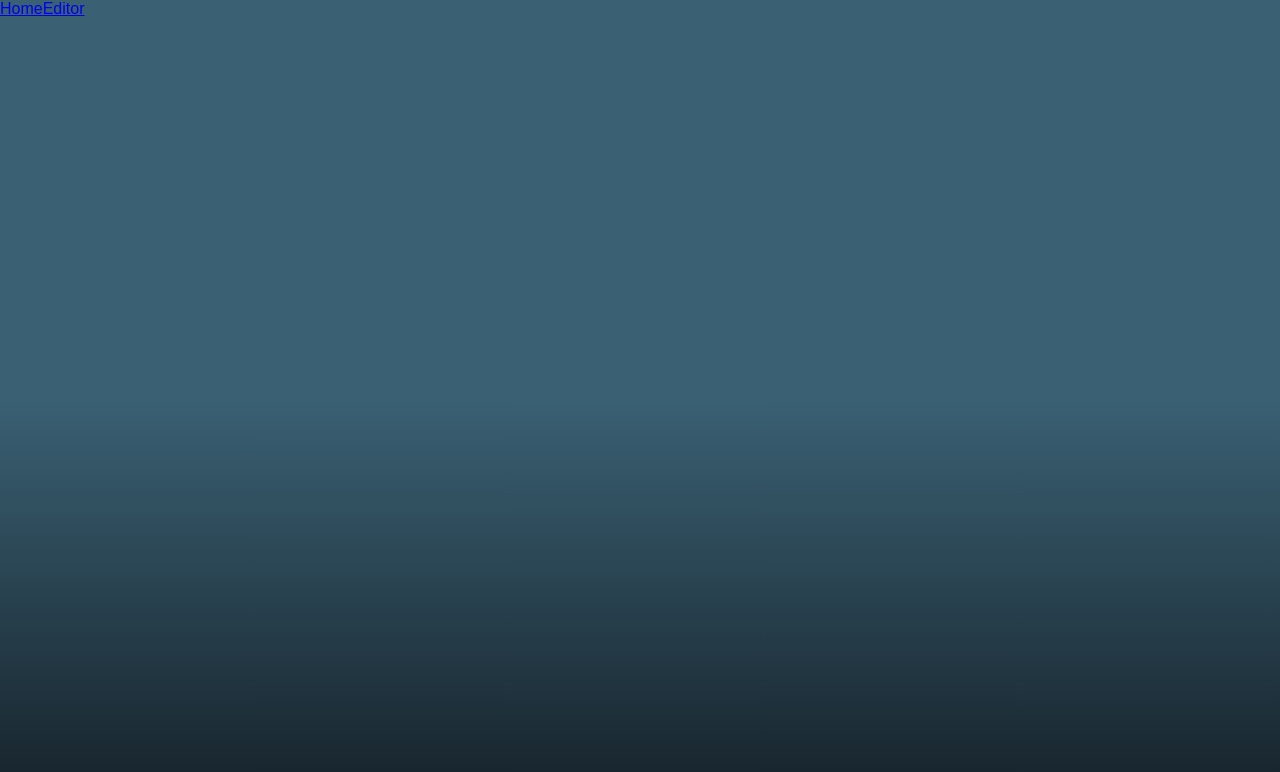
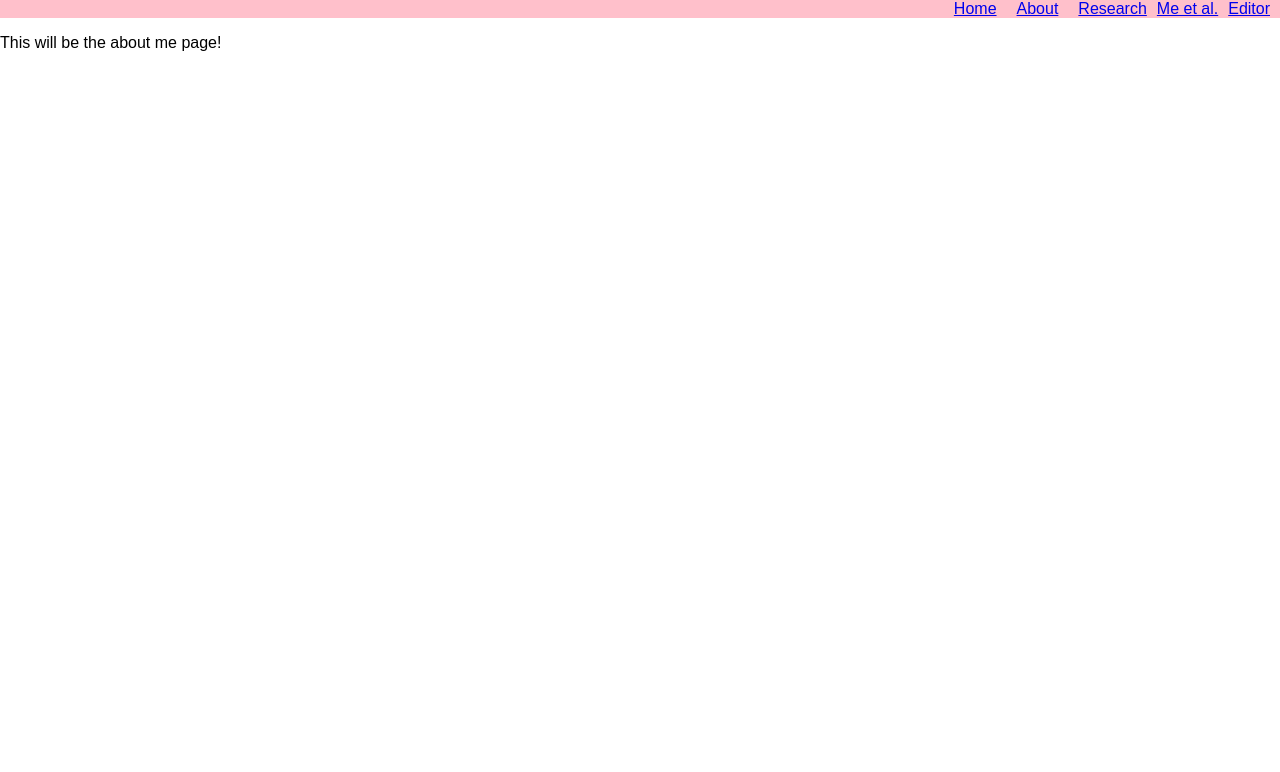
Before and after one commit to jonmlinch/the-sarah-files, a React (Create React App) app: page /about in a window 1280 px wide. Shown: the top 772 px of the page. Built offline with nearby package versions, Linux system fonts and the light colour scheme.

Commit message:
added about, research, and publication page stubs

```diff
--- a/package.json
+++ b/package.json
@@ -7,7 +7,7 @@
     "draft-js-plugins-editor": "^2.1.1",
     "draftjs-to-html": "^0.8.4",
     "immutable": "^4.0.0-rc.12",
-    "react": "^15.6.2",
+    "react": "16.6.0",
     "react-dom": "^16.6.3",
     "react-draft-wysiwyg": "^1.12.13",
     "react-emotion": "^10.0.0",
--- a/src/App.css
+++ b/src/App.css
@@ -1,103 +1,8 @@
-.App {
-  text-align: center;
+.navbar {
+	background: pink;
+	text-align: right;
 }
 
-.editors {
-	border: 1px transparent solid;
-	padding: 1.5em 2em 2.75em 2em;
-	margin: 1.25em;
-	font-family: "Didot";
-	font-size: 1.2em;
-	border-radius: 6px;
-	text-align: left;
-	line-height: 1.5em;
+.nav-element {
+	margin: 10px;
 }
-
-button {
-	border-radius: 2px;
-	margin: 0.25em;
-	width: 2.3em;
-	font-family: "Times";
-	line-height: 200%;
-  background-color: none;
-  color: #263135;
-}
-
-button.underline {
-	text-decoration: underline;
-}
-
-.underline,
-.bold,
-.italic,
-.highlight {
-	font-size: 1em;
-	text-align: center;
-}
-
-.strikethrough {
-	text-decoration: line-through;
-	font-size: 1em;
-}
-
-.editors {
-	background-color: white;
-}
-
-a {
-  cursor: pointer;
-}
-
-a:link,
-a:visited {
-	/* color: linear-gradient(to bottom, #6a11cb 0%, #2575fc 100%); */
-	color: radial-gradient(#16d9e3 0%, #30c7ec 47%, #46aef7 100%);
-}
-
-styleButton#bold {
-	font-weight: 800;
-}
-
-.styleButton#italic {
-	font-style: italic;
-	font-family: "PT Serif";
-}
-
-.styleButton#underline {
-	text-decoration: underline;
-}
-
-.material-icons {
-	font-size: 90%;
-}
-
-.styleButton,
-#link_url,
-.RichEditor-styleButton {
-	padding: 0.25em;
-	background: #f9fbfc;
-	border: none;
-	color: #3b465d;
-	margin: 0.35em;
-	border-radius: 6px;
-	width: 2.5em;
-	font-family: "Lato";
-	font-size: 90%;
-	box-shadow: 2px 2px edf3f9;
-	height: 2.25em;
-}
-
-RichEditor-activeButton {
-	background-color: #d3d3d3;
-	color: white;
-}
-
-select {
-	padding: 0.5em;
-	border: none;
-	margin: 0.35em;
-	border-radius: 6px;
-	font-family: "Open Sans";
-	font-size: 13px;
-	height: 2.25em;
-}
--- a/src/App.js
+++ b/src/App.js
@@ -2,6 +2,9 @@ import React, { Component } from 'react';
 import { BrowserRouter as Router, Route } from 'react-router-dom'
 import Home from './components/Home'
 import Nav from './components/Nav'
+import About from './components/About'
+import Research from './components/Research'
+import Pubs from './components/Publications'
 import Wysiwyg from './components/Wysiwyg'
 import './App.css';
 
@@ -12,6 +15,9 @@ class App extends Component {
         <div>
           <Nav />
           <Route exact path="/" component={Home} />
+          <Route path="/about" component={About} />
+          <Route path="/research" component={Research} />
+          <Route path="/publications" component={Pubs} />
           <Route path="/editor" component={Wysiwyg} />
         </div>
       </Router>
--- /dev/null
+++ b/src/components/About.js
@@ -0,0 +1,14 @@
+import React, { Component } from 'react';
+
+
+class About extends Component {
+    render() {
+        return (
+            <div className="loader">
+                <p>This will be the about me page!</p>
+            </div>
+        )
+    }
+}
+
+export default About;
--- a/src/components/Nav.js
+++ b/src/components/Nav.js
@@ -7,9 +7,12 @@ class Nav extends Component {
   render() {
     return (
       <div>
-       <nav>
-           <Link to="/">Home</Link>
-           <Link to="/editor">Editor</Link>
+       <nav className="navbar">
+           <Link to="/" className="nav-element">Home</Link>
+           <Link to="/about" className="nav-element">About</Link>
+           <Link to="/research" className="nav-element">Research</Link>
+           <Link to="/publications" className="nav-elemnt">Me et al.</Link>
+           <Link to="/editor" className="nav-element">Editor</Link>
        </nav>
       </div>
     );
--- /dev/null
+++ b/src/components/Publications.js
@@ -0,0 +1,12 @@
+import React, { Component } from 'react';
+
+
+class Pubs extends Component {
+    render() {
+        return (
+            <p>This will be the section for publications!</p>
+        )
+    }
+}
+
+export default Pubs;
--- /dev/null
+++ b/src/components/Research.js
@@ -0,0 +1,12 @@
+import React, { Component } from 'react';
+
+
+class Research extends Component {
+    render() {
+        return (
+            <p>This will be the section about research!</p>
+        )
+    }
+}
+
+export default Research;
--- a/src/components/Wysiwyg.js
+++ b/src/components/Wysiwyg.js
@@ -1,12 +1,9 @@
-
-import 'react-draft-wysiwyg/dist/react-draft-wysiwyg.css';
-
-
 import React, { Component } from 'react';
 import { EditorState, convertToRaw, ContentState } from 'draft-js';
 import { Editor } from 'react-draft-wysiwyg';
 import draftToHtml from 'draftjs-to-html';
 import htmlToDraft from 'html-to-draftjs';
+import 'react-draft-wysiwyg/dist/react-draft-wysiwyg.css';
 import '../editor.css'
 
 
@@ -15,11 +12,11 @@ class Wysiwyg extends Component {
     editorState: EditorState.createEmpty(),
   }
 
-  onEditorStateChange: Function = (editorState) => {
-    this.setState({
-      editorState,
-    });
-  };
+  // onEditorStateChange: Function = (editorState) => {
+  //   this.setState({
+  //     editorState,
+  //   });
+  // };
 
   render() {
     const { editorState } = this.state;
@@ -27,8 +24,9 @@ class Wysiwyg extends Component {
       <div className="editorContainer">
         <Editor
           editorState={editorState}
-          wrapperClassName="demo-wrapper"
-          editorClassName="demo-editor"
+          wrapperClassName="editors"
+          toolbarClassName="toolbar"
+          editorClassName="editors"
           onEditorStateChange={this.onEditorStateChange}
         />
       </div>
--- a/src/editor.css
+++ b/src/editor.css
@@ -3,3 +3,24 @@
     margin: 1em;
     text-align: center;
 }
+
+.editors {
+	border: 1px black solid;
+	padding: 1.5em 2em 2.75em 2em;
+	margin: 1.25em;
+	font-family: "Didot";
+	font-size: 1.2em;
+	border-radius: 6px;
+	text-align: left;
+	line-height: 1.5em;
+}
+
+.toolbar {
+	border: 1px black solid;
+	margin: 1.25em;
+	font-family: "Didot";
+	font-size: 1em;
+	border-radius: 4px;
+	text-align: center;
+    line-height: 2.5em;
+}
--- a/src/index.css
+++ b/src/index.css
@@ -1,7 +1,7 @@
 
 html {
-	background: linear-gradient(to bottom, #3a6073 50%, #16222a);
-
+	/* background: linear-gradient(to bottom, #3a6073 50%, #16222a); */
+	background: white;
 	height: 100%;
 	position: relative;
 	width: 100%;
```
Also changed, not shown: 1 other file (tests, documents, lock files or other folders).
